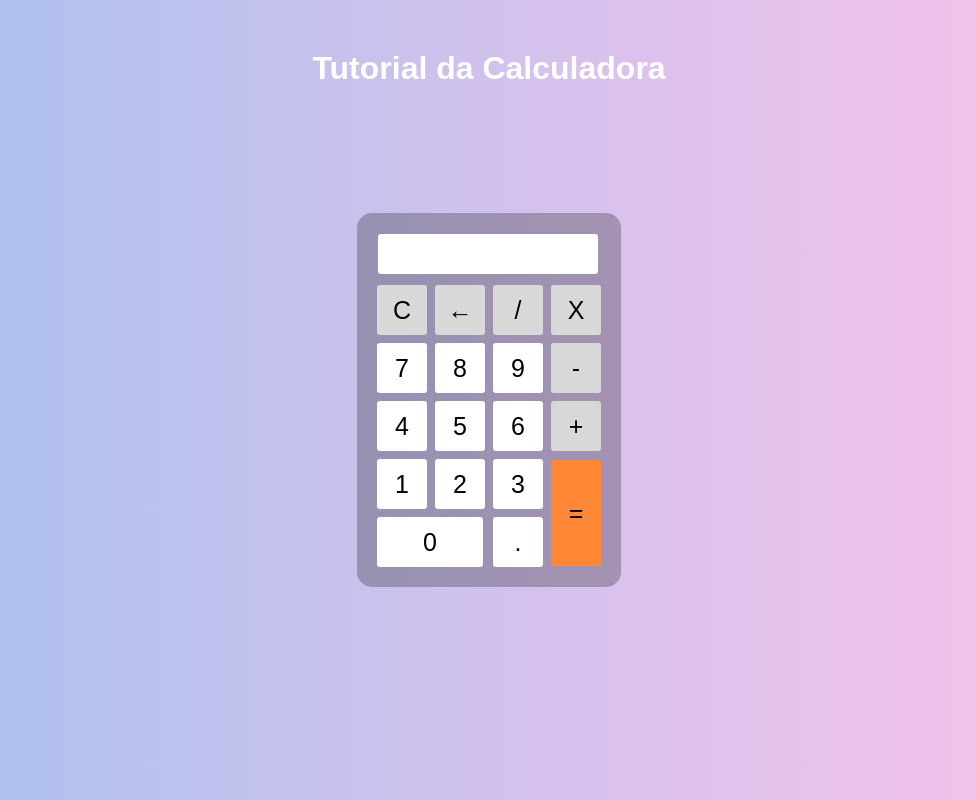
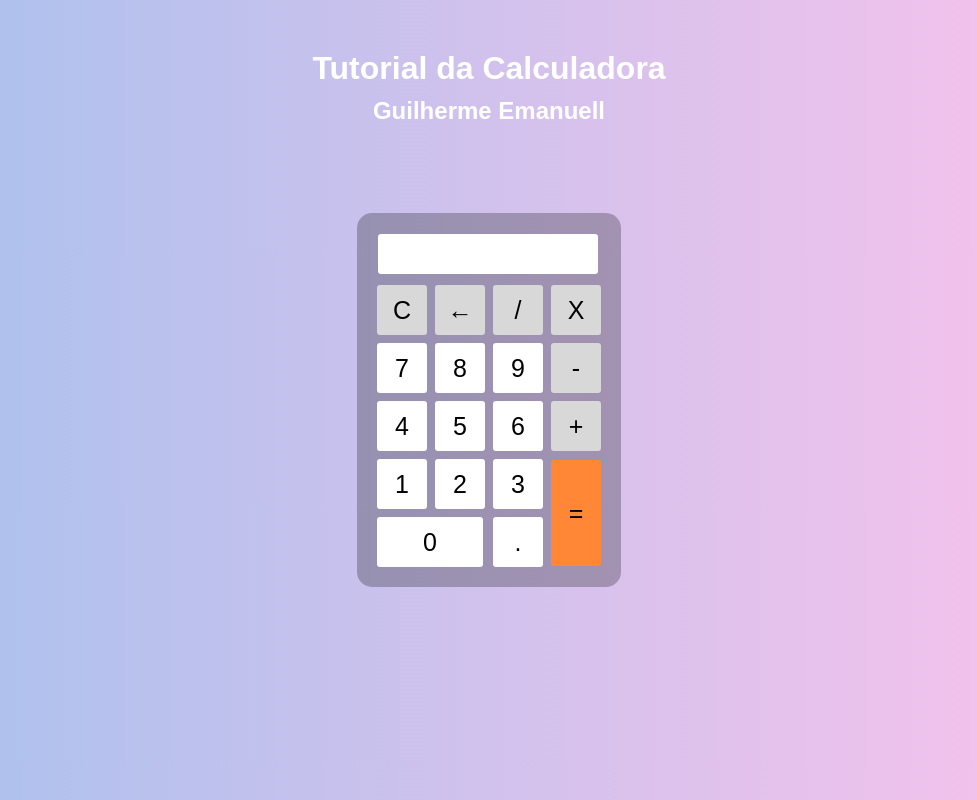
Before and after one commit to guilhermeemanuell/tutorialcalculadora, a plain HTML site: page calculadora.html in a window 1280 px wide. Shown: the whole page, without its empty margins (151-1128 px from the left). Drawn offline with Linux system fonts and the light colour scheme.

Commit message:
Projeto do Tutorial da Calculadora, com estilização própria.

```diff
--- a/calculadora.html
+++ b/calculadora.html
@@ -16,6 +16,7 @@
   <div class="fundo">
     <div class="titulo-pagina">
       <h1 class="titulo">Tutorial da Calculadora</h1>
+      <h2>Guilherme Emanuell</h2>
     </div>
     <div class="calculadora">
       <!--       <h1>Calculadora</h1> -->
--- a/style.css
+++ b/style.css
@@ -10,12 +10,13 @@
   font-family: Arial, Helvetica, sans-serif;
 }
 
-h1 {
+h1,
+h2 {
   text-align: center;
 }
 
 .titulo {
-  padding: 50px;
+  padding: 50px 0 10px;
 }
 
 .calculadora {
@@ -50,7 +51,7 @@ h1 {
 }
 
 .botao:hover {
-  background: #000;
+  background: rgb(153, 153, 153);
 }
 
 .operadores:hover {
```
